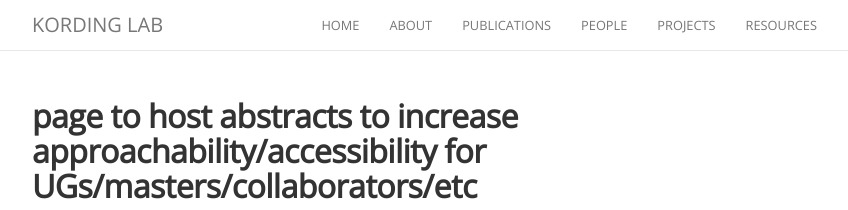
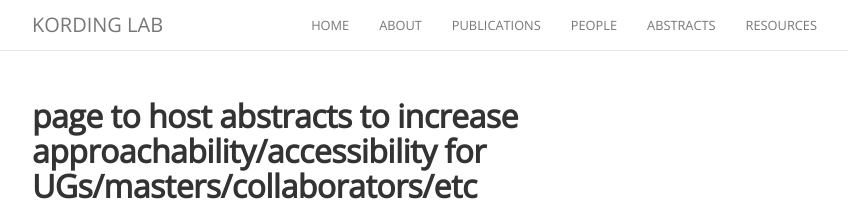
Before and after one commit to KordingLab/KordingLab.github.io, a Jekyll site: the page built from abstracts.md, in a window 1280 px wide. Shown: the top 210 px of the page, without its empty margins (223-1071 px from the left). Built offline with Jekyll 4.4.1, drawn with Linux system fonts in a browser that asks for light colours; nearby versions of some CDN libraries; our own code applies the rules of GitHub Pages for plain Markdown files; comment, search, counter and statistics services are not loaded.

Commit message:
Update _config.yml

```diff
--- a/_config.yml
+++ b/_config.yml
@@ -32,7 +32,7 @@ nav:
     href:           "/people"
 #   - name:           "blog"
 #     href:           "/blog"
-  - name:           "projects" # felipe added 230602
+  - name:           "abstracts" # felipe added 230602
     href:           "/abstracts"
   - name:           "resources"
     href:           "/resources"
```
